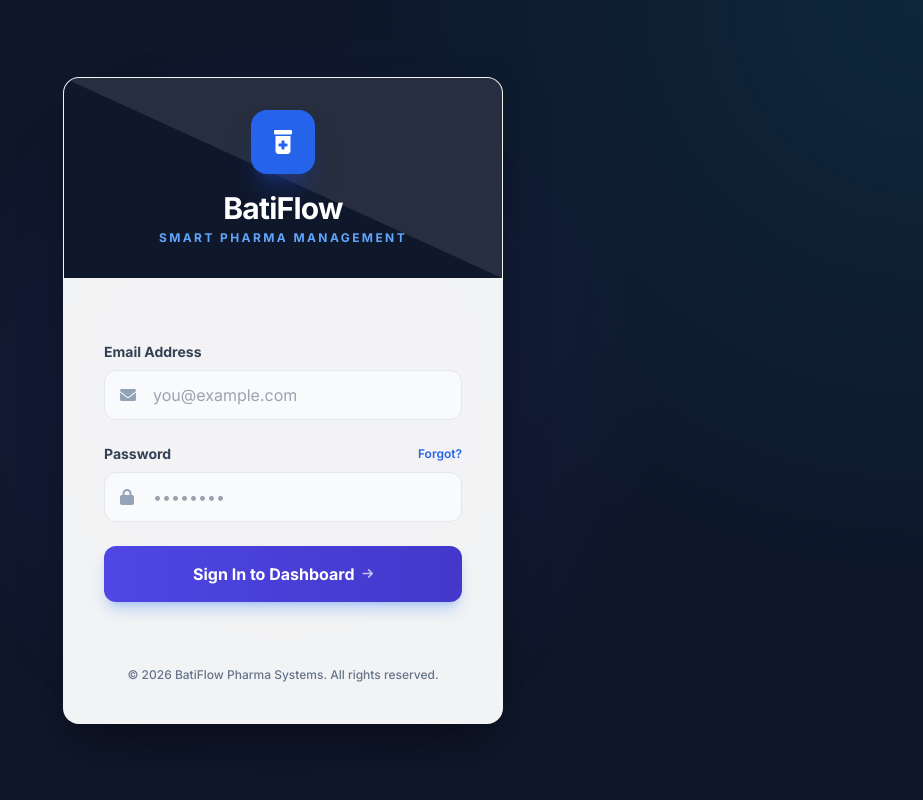
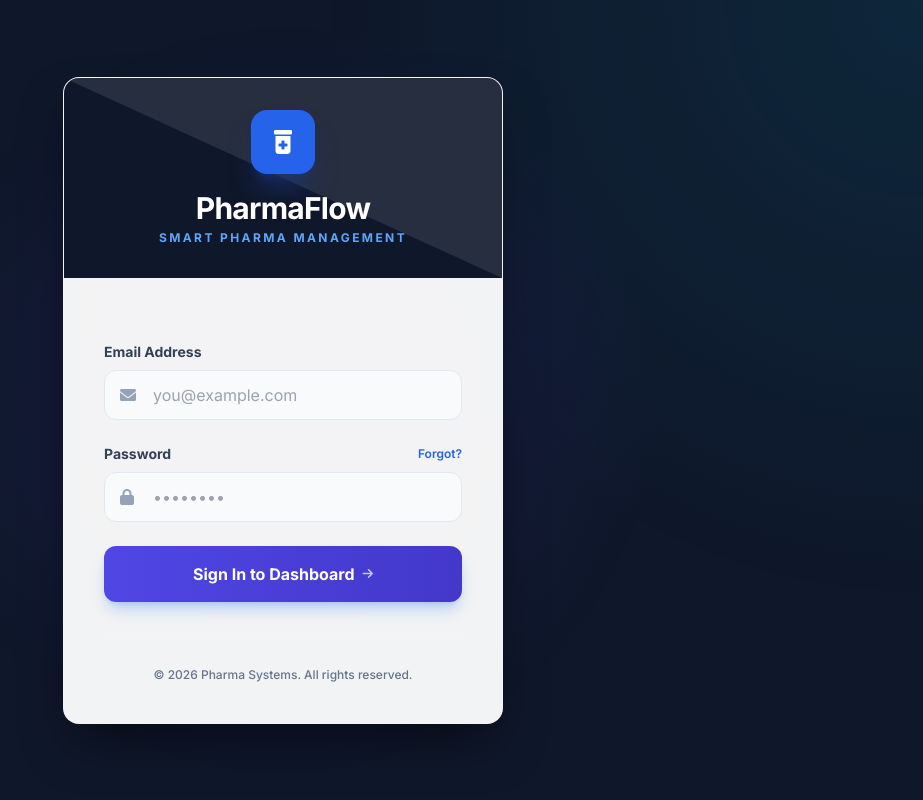
Before and after one commit to bati58/pharmacy-management-system, a PHP site: page /pharmacy-management-system/frontend/pages/auth/login.php in a window 1280 px wide. Shown: the whole page, without its empty margins (357-1280 px from the left). Run offline with PHP 8.4, Linux system fonts and the light colour scheme; some libraries are stand-ins or nearby versions.

Commit message:
Update branding from BatiFlow to PharmaFlow

```diff
--- a/frontend/pages/auth/login.php
+++ b/frontend/pages/auth/login.php
@@ -12,7 +12,7 @@ if (isset($_SESSION['user_id'])) {
 <head>
     <meta charset="UTF-8">
     <meta name="viewport" content="width=device-width, initial-scale=1.0">
-    <title>Login - BatiFlow Pharma</title>
+    <title>Login - PharnFlow system</title>
     <!-- Google Fonts: Inter -->
     <link rel="preconnect" href="https://fonts.googleapis.com">
     <link rel="preconnect" href="https://fonts.gstatic.com" crossorigin>
@@ -82,7 +82,7 @@ if (isset($_SESSION['user_id'])) {
                 <div class="w-16 h-16 bg-blue-600 rounded-2xl flex items-center justify-center text-white mx-auto mb-4 shadow-xl shadow-blue-900/50">
                     <i class="fas fa-prescription-bottle-alt text-2xl"></i>
                 </div>
-                <h2 class="text-3xl font-extrabold text-white tracking-tight">BatiFlow</h2>
+                <h2 class="text-3xl font-extrabold text-white tracking-tight">PharmaFlow</h2>
                 <p class="text-blue-400 text-xs font-bold uppercase tracking-[0.2em] mt-1">Smart Pharma Management</p>
             </div>
         </div>
@@ -127,7 +127,7 @@ if (isset($_SESSION['user_id'])) {
 
             <div class="mt-8 pt-8 border-t border-slate-100 text-center">
                 <p class="text-slate-500 text-xs font-medium">
-                    &copy; 2026 BatiFlow Pharma Systems. All rights reserved.
+                    &copy; 2026  Pharma Systems. All rights reserved.
                 </p>
             </div>
         </div>
```
